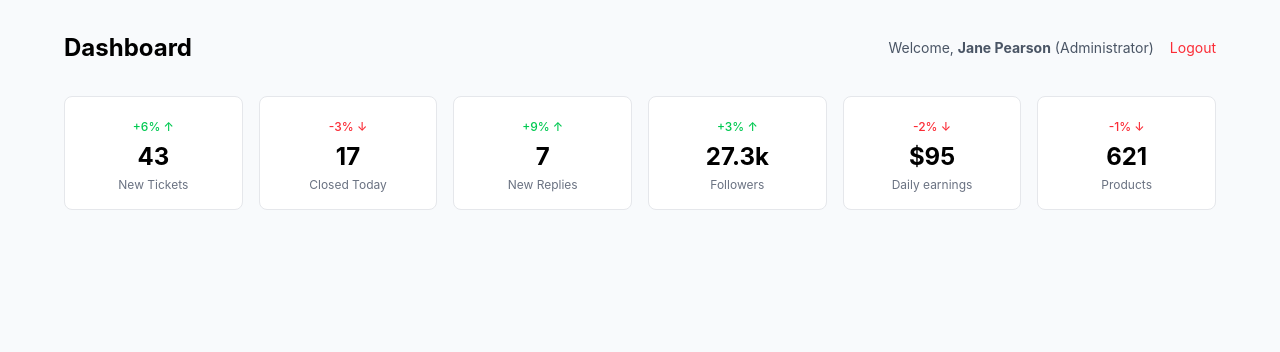
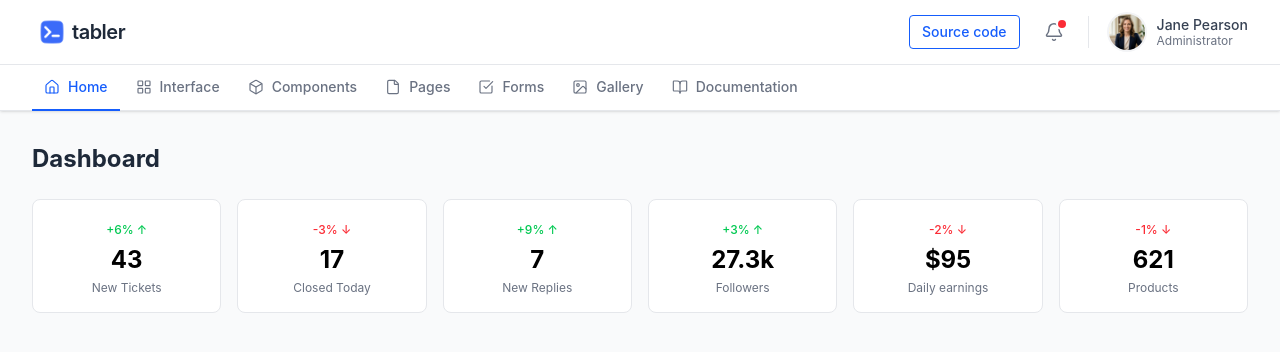
Before and after one commit to Ola-Oluwajuwon/tabler, a React (Vite) app: page /login in a window 1280 px wide. Both pictures are taken after a click on the button "Sign In". Shown: the top 352 px of the page. Built offline with nearby package versions, Linux system fonts and the light colour scheme.

Commit message:
Feature: Implement a two-tier header component

```diff
--- /dev/null
+++ b/src/components/header/Header.tsx
@@ -0,0 +1,17 @@
+import TopNav from './TopNav';
+import SubNav from './SubNav';
+
+/**
+ * Header — Two-tier header wrapper.
+ * Combines TopNav (brand + actions) and SubNav (page navigation).
+ */
+const Header = () => {
+  return (
+    <header className="bg-white sticky top-0 z-50 shadow-sm">
+      <TopNav />
+      <SubNav />
+    </header>
+  );
+};
+
+export default Header;
--- /dev/null
+++ b/src/components/header/SubNav.tsx
@@ -0,0 +1,72 @@
+import { useState } from 'react';
+import {
+  Home,
+  LayoutGrid,
+  Box,
+  File,
+  CheckSquare,
+  Image,
+  BookOpen,
+  type LucideIcon,
+} from 'lucide-react';
+
+interface NavItem {
+  label: string;
+  icon: LucideIcon;
+  href: string;
+}
+
+const navItems: NavItem[] = [
+  { label: 'Home', icon: Home, href: '/' },
+  { label: 'Interface', icon: LayoutGrid, href: '/interface' },
+  { label: 'Components', icon: Box, href: '/components' },
+  { label: 'Pages', icon: File, href: '/pages' },
+  { label: 'Forms', icon: CheckSquare, href: '/forms' },
+  { label: 'Gallery', icon: Image, href: '/gallery' },
+  { label: 'Documentation', icon: BookOpen, href: '/documentation' },
+];
+
+/**
+ * SubNav — Level 2 of the two-tier header.
+ * Horizontal nav items with icons. The active item has a blue
+ * bottom border that overlaps the container's gray bottom border.
+ */
+const SubNav = () => {
+  const [activeItem, setActiveItem] = useState('Home');
+
+  return (
+    <div className="border-b border-gray-200">
+      <div className="max-w-7xl mx-auto px-4 sm:px-6 lg:px-8">
+        <nav className="flex items-center gap-1 overflow-x-auto scrollbar-none -mb-px">
+          {navItems.map(({ label, icon: Icon, href }) => {
+            const isActive = activeItem === label;
+            return (
+              <a
+                key={label}
+                href={href}
+                onClick={(e) => {
+                  e.preventDefault();
+                  setActiveItem(label);
+                }}
+                className={`
+                  inline-flex items-center gap-2 px-3 py-3 text-sm font-medium
+                  whitespace-nowrap border-b-2 transition-colors duration-150
+                  ${
+                    isActive
+                      ? 'border-blue-600 text-blue-600'
+                      : 'border-transparent text-gray-500 hover:text-gray-700 hover:border-gray-300'
+                  }
+                `}
+              >
+                <Icon className="w-4 h-4" strokeWidth={1.75} />
+                {label}
+              </a>
+            );
+          })}
+        </nav>
+      </div>
+    </div>
+  );
+};
+
+export default SubNav;
--- /dev/null
+++ b/src/components/header/TopNav.tsx
@@ -0,0 +1,71 @@
+import { Bell } from 'lucide-react';
+
+/**
+ * TopNav — Level 1 of the two-tier header.
+ * Contains the brand logo/text, "Source code" button,
+ * notification bell with red indicator, and user profile.
+ */
+const TopNav = () => {
+  return (
+    <div className="border-b border-gray-200">
+      <div className="max-w-7xl mx-auto px-4 sm:px-6 lg:px-8">
+        <div className="flex justify-between items-center py-3">
+          {/* Left — Brand */}
+          <a href="/" className="flex items-center group">
+            {/* Tabler Logo Icon */}
+            <img src='/tabler-logo.png' alt='brand logo' className='w-10 h-10'/>
+            <span className="text-xl font-semibold text-gray-800 tracking-tight">
+              tabler
+            </span>
+          </a>
+
+          {/* Right — Actions & Profile */}
+          <div className="flex items-center gap-5">
+            {/* Source Code Button */}
+            <a
+              href="https://github.com/Ola-Oluwajuwon/tabler"
+              target="_blank"
+              rel="noopener noreferrer"
+              className="hidden sm:inline-flex items-center px-3 py-1.5 border border-blue-600 text-blue-600 text-sm font-medium rounded hover:bg-blue-50 transition-colors duration-150"
+            >
+              Source code
+            </a>
+
+            {/* Notification Bell */}
+            <button
+              type="button"
+              className="relative p-1 text-gray-500 hover:text-gray-700 transition-colors duration-150"
+              aria-label="Notifications"
+            >
+              <Bell className="w-5 h-5" strokeWidth={1.75} />
+              {/* Red Dot Indicator */}
+              <span className="absolute top-0.5 right-0.5 block w-2 h-2 bg-red-500 rounded-full ring-2 ring-white" />
+            </button>
+
+            {/* Divider */}
+            <div className="hidden sm:block w-px h-8 bg-gray-200" />
+
+            {/* User Profile */}
+            <div className="flex items-center gap-3">
+              <img
+                src="/avatar.png"
+                alt="Jane Pearson"
+                className="w-9 h-9 rounded-full object-cover ring-2 ring-gray-100"
+              />
+              <div className="hidden sm:flex flex-col">
+                <span className="text-sm font-medium text-gray-700 leading-tight">
+                  Jane Pearson
+                </span>
+                <span className="text-xs text-gray-500 leading-tight">
+                  Administrator
+                </span>
+              </div>
+            </div>
+          </div>
+        </div>
+      </div>
+    </div>
+  );
+};
+
+export default TopNav;
--- /dev/null
+++ b/src/components/header/index.ts
@@ -0,0 +1,3 @@
+export { default as Header } from './Header';
+export { default as TopNav } from './TopNav';
+export { default as SubNav } from './SubNav';
--- a/src/pages/DashboardPage.tsx
+++ b/src/pages/DashboardPage.tsx
@@ -1,15 +1,13 @@
 import { useEffect } from 'react';
 import { useAppDispatch, useAppSelector } from '../store/hooks';
 import { fetchDashboardRequest } from '../store/slices/dashboardSlice';
-import { logout } from '../store/slices/authSlice';
+import { Header } from '../components/header';
 
 /**
- * DashboardPage — placeholder that fetches & displays Redux state.
- * Full UI components will be built in Steps 4–6.
+ * DashboardPage — main dashboard view with two-tier header and KPI metrics.
  */
 const DashboardPage = () => {
   const dispatch = useAppDispatch();
-  const { user } = useAppSelector((state) => state.auth);
   const { kpiMetrics, loading, error } = useAppSelector(
     (state) => state.dashboard
   );
@@ -18,27 +16,14 @@
     dispatch(fetchDashboardRequest());
   }, [dispatch]);
 
-  const handleLogout = () => {
-    dispatch(logout());
-  };
+  return (
+    <div className="min-h-screen bg-gray-50">
+      {/* Two-tier Header */}
+      <Header />
 
-  return (
-    <div className="min-h-screen bg-slate-50 p-8">
-      <div className="max-w-6xl mx-auto">
-        <div className="flex items-center justify-between mb-8">
-          <h1 className="text-2xl font-bold">Dashboard</h1>
-          <div className="flex items-center gap-4">
-            <span className="text-sm text-gray-600">
-              Welcome, <strong>{user?.name}</strong> ({user?.role})
-            </span>
-            <button
-              onClick={handleLogout}
-              className="text-sm text-red-500 hover:text-red-700 transition-colors"
-            >
-              Logout
-            </button>
-          </div>
-        </div>
+      {/* Dashboard Content */}
+      <main className="max-w-7xl mx-auto px-4 sm:px-6 lg:px-8 py-8">
+        <h1 className="text-2xl font-bold text-gray-800 mb-6">Dashboard</h1>
 
         {loading && (
           <p className="text-gray-500 text-center py-10">
@@ -73,7 +58,7 @@
             ))}
           </div>
         )}
-      </div>
+      </main>
     </div>
   );
 };
```
Also changed, not shown: public/avatar.png (added), public/tabler-logo.png (added).
